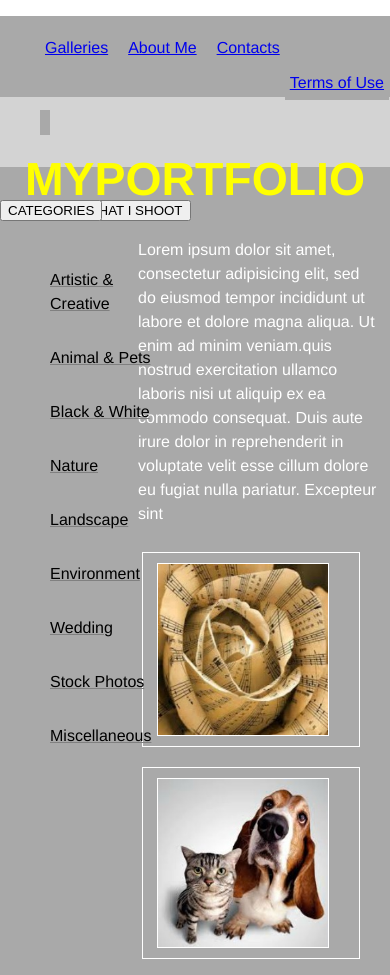
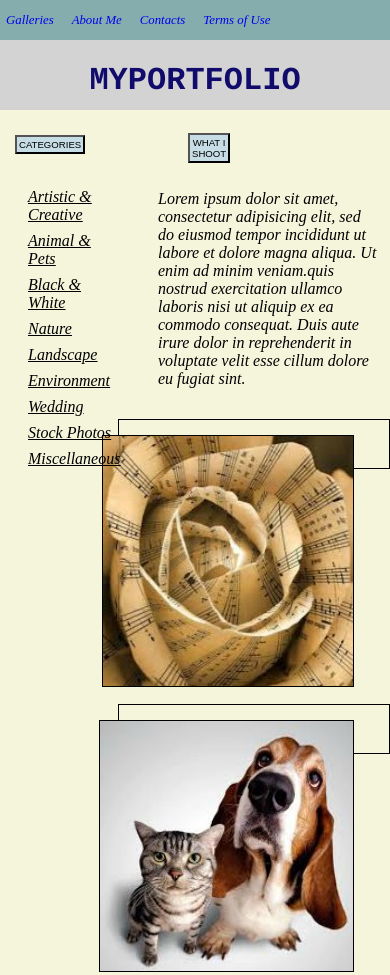
Before and after one commit to Anithasrini/Myportfolio, a plain HTML site: page index.html in a window 390 px wide. Shown: the top 975 px of the page. Drawn offline with Linux system fonts and the light colour scheme.

```diff
--- a/index.html
+++ b/index.html
@@ -1,7 +1,7 @@
 <!DOCTYPE html>
 <html>
   <head>
-    <meta charset="utf-8">
+  <meta name="viewport" content="width=device-width,initial-scale=1">
     <link rel="stylesheet" href="css/application.css" media="screen" title="no title" charset="utf-8">
     <title>Myportfolio</title>
   </head>
@@ -22,7 +22,7 @@
     <div class="main">
       <div class="about">
       <button type="button" name="button">WHAT I SHOOT</button>
-        <p>Lorem ipsum dolor sit amet, consectetur adipisicing elit, sed do eiusmod tempor incididunt ut labore et dolore magna aliqua. Ut enim ad minim veniam.quis nostrud exercitation ullamco laboris nisi ut aliquip ex ea commodo consequat. Duis aute irure dolor in reprehenderit in voluptate velit esse cillum dolore eu fugiat nulla pariatur. Excepteur sint</p>
+        <p>Lorem ipsum dolor sit amet, consectetur adipisicing elit, sed do eiusmod tempor incididunt ut labore et dolore magna aliqua. Ut enim ad minim veniam.quis nostrud exercitation ullamco laboris nisi ut aliquip ex ea commodo consequat. Duis aute irure dolor in reprehenderit in voluptate velit esse cillum dolore eu fugiat sint.</p>
       </div>
 
       <div class="images-list">
@@ -35,7 +35,7 @@
             <li><img src="img/pic6.png" alt="pic-6"/></li>
             <li><img src="img/pic7.png" alt="pic-7"/></li>
             <li><img src="img/pic8.png" alt="pic-8"/></li>
-            <li><img src="img/pic9.png" alt="pic-9"/></li>
+            <!-- <li><img src="img/pic9.png" alt="pic-9"/></li> -->
         </ul>
         </div>
        </div>
--- a/scss/base/_base.scss
+++ b/scss/base/_base.scss
@@ -2,47 +2,52 @@
   box-sizing: border-box;
 }
 
+.container {
+  max-width: 100%;
+  position: relative;
+}
+
 body {
-  max-width: 100%;
-  color: grey;
+  background-color: $color-base;
   margin: 0;
-  font: 1em/1.5 "Helvetica Neue", Helvetica, Arial, sans-serif;
+  font: .6em/ $stack-sans-serif;
  }
 
-h1 {
-  font: 'Abolition Regular', Helvetica, Arial, sans-serif;
-}
 .nav-bar {
-      height: 50px;
-      width: 100%;
-      background-color: darkgrey;
-      margin-top: 0;
+      height: 40px;
+      max-width: 100%;
+      background-color: $color-nav;
+      margin: 0;
     }
-.nav-bar{
+.nav-bar {
     ul {
-      list-style: none;
-      width: 100%;
-      text-decoration: none;
+      margin: 0;
+      display: inline;
     }
     li {
-      padding: 5px;
-      padding-top: 20px;
+      max-width: 70%;
+      padding: 0;
+      padding-top: 10px;
       list-style: none;
-      float: left;
+      @extend %left;
       display: inline;
-      margin-top: 0;
-      margin-bottom: 10px;
-      background-color: darkgrey;
+      background-color:$color-nav;
+      color: $color-text;
+      margin-left: 6px;
+      margin-right: 3px;
+    }
+    a {
       text-decoration: none;
-      color: black;
-  }
+      font-style: italic;
+      font-size: .8em;
+    }
 }
   .nav-bar a {
     &:visited {
-    color: lightblue;
+    color: $color-text;
     }
     &:hover {
-    color: rgba(255, 169, 73, 0.5);
+    color: #e60073;
     }
     &:active {
     color: lightcoral;
--- a/scss/base/_index.scss
+++ b/scss/base/_index.scss
@@ -1,3 +1,3 @@
 //Base Imports
-
+@import 'variables';
 @import 'base';
--- /dev/null
+++ b/scss/base/_variables.scss
@@ -0,0 +1,28 @@
+// Descriptive color variables
+
+
+$white            : #fff;
+$black            : #000;
+$Beige          : #F5F5DC;
+$Acapulco         : #7CB0A1;
+$Botticelli       : #C7DDE5;
+$nav-bar         :  #85adad;
+$Arapawa          :#110C6C;
+// Functional color variable
+
+$color-text    : $black;
+$color-nav     : $nav-bar;
+$button-color  : $Botticelli;
+$color-base    :  $Beige;
+$color-header   : $Acapulco;
+$color-heading : $Arapawa;
+
+
+//Font-stack
+
+$stack-sans-serif : Helvetica, Arial, sans-serif;
+$stack-courier : Courier, $stack-sans-serif ;
+
+//media queries breakpoints
+// $brk-narrow  : '(max-width: 768px)';
+// $brk-narrow  : '(max-width: 1024px)';
--- a/scss/components/_buttons.scss
+++ b/scss/components/_buttons.scss
@@ -1,15 +1,12 @@
+.sidebar button {
+  @extend %button;
+  margin-left: 15px;
+  margin: 25px 0 10px 15px;
+}
 
- button {
-    .sidebar{
-        background-color: lightblue;
-        margin-left: 20px;
-        margin: 50px 0 10px 40px;
-        border: 1px solid black;
-    }
-    .about {
-        background-color: lightblue;
-        margin: 50px 680px 20px -180px;
-        border: 1px solid black;
-        float: right;
-    }
+.about button {
+  @extend %right;
+  @extend %button;
+  position: absolute;
+  margin: 23px 310px 20px 110px;
 }
--- a/scss/layout/_columns.scss
+++ b/scss/layout/_columns.scss
@@ -1,65 +1,75 @@
 .sidebar {
-  float: left;
+  @extend %left;
   max-width: 20%;
+  height: 100%;
+  position: relative;
 }
-// .sidebar button {
-//   background-color: lightblue;
-//   margin-left: 20px;
-//   margin: 50px 0 10px 50px;
-//   border: 1px solid black;
-//
-//
+
 .sidebar {
     li {
       list-style: none;
-      color: black;
-      text-decoration: none;
-      margin-left: 10px;
-      margin-top: 30px;
+      color: $color-text;
+      text-decoration: underline;
+      margin-left: -12px;
+      margin-top: 8px;
+      // margin-bottom: 40px;
+      font-style: oblique;
     }
     ul {
-       float: left;
+       @extend %left;
        display: block;
        text-decoration: underline;
     }
 }
 .main {
-  float: right;
+  @extend %right;
   max-width: 80%;
-  height: auto;
+  height: 100%;
+  // position: relative;
 
 }
-// .about button {
-//   background-color: lightblue;
-//   margin: 50px 680px 20px -190px;
-//   border: 1px solid black;
-//   float: right;
-//
-//
-//
+
 .about p {
-  float: right;
+  @extend %right;
   margin-right: 10px;
-  margin-left: 60px;
-  top: 150px;
-  color: white;
+  margin-left: 80px;
+  margin-top: 80px;
+  color: $color-text;
+  font-style: oblique;
 }
-//
-// .sidebar ul {
-//     float: left;
-//     display: block;
-//     text-decoration: underline;
-//   }
+ .about::after {
+   content: "";
+  float: right;;
+ }
+ // .images-list li:nth-child(even) {
+ //  @extend %right;
+ //  margin-right: -105px;
+ //  margin-top: -153px;
+ //  padding-top: 15px;
+ //  margin-left: 0;
+ // }
+  .images-list li, .images-list img {
+    max-width: 100%;
+    @extend %right;
+    @extend %border;
+    margin-top: 15px;
+    list-style: none;
+    margin-left: -40px;
+    height: 50px;
+     margin-bottom: 220px;
+    // display: inline-block;
+     position: relative;
+    float: right;
+}
 
-  .images-list li, .images-list img {
-    max-width: 80%;
-    float: right;
-    display: inline;
-    border: 1px solid white;
-    margin: 10px;
-    list-style: none;
-    margin-right: 30px;
-    height: auto;
+.images-list img {
 
+  max-width: 100%;
+  margin-left: 25px;
+  margin-right: 35px;
+   height: auto;
+  //  margin-bottom: 20px;
+  // display: inline;
+}
 
-  }
+//media queries
--- a/scss/layout/_containers.scss
+++ /dev/null
@@ -1,5 +0,0 @@
-
-.container {
-  max-width: 100%;
-  background-color: darkgrey;
-}
--- /dev/null
+++ b/scss/layout/_extends.scss
@@ -0,0 +1,21 @@
+//floatleft
+
+%left {
+  float: left;
+}
+ %right {
+   float: right;
+ }
+%border {
+  border: 1px solid $color-text;
+ }
+// %border-img {
+//   border: 1px solid $color-text;
+// }
+%button {
+  background-color: $button-color;
+  padding: 2px;
+  font-size: .6em;
+  // @extend %border-img;
+font-family: fantasy;
+}
--- a/scss/layout/_footer.scss
+++ b/scss/layout/_footer.scss
@@ -1,6 +1,7 @@
 .footer p {
   text-align: center;
   margin-bottom: 15px;
-  color: black;
+  color: $color-text;
   clear: both;
+  font-size: .8em;
  }
--- a/scss/layout/_header.scss
+++ b/scss/layout/_header.scss
@@ -1,9 +1,12 @@
 .heading h1 {
-  font: Helvetica,Arial,sans-serif;
-  font-size: 2.9rem;
-  color: yellow;
+  font-family: $stack-courier;
+  font-size: 2rem;
+  color: $color-heading;
   height: 70px;
   text-align: center;
-  padding-top: 10px;
+  padding-top: 22px;
+  padding-bottom: 25px;
   background-color: lightgrey;
+  margin: 0;
+  // margin-top: 15px;
 }
--- a/scss/layout/_index.scss
+++ b/scss/layout/_index.scss
@@ -1,5 +1,5 @@
 //Layout Imports
 @import 'columns';
-@import 'containers';
 @import 'footer';
 @import 'header';
+@import 'extends';
```
Also changed, not shown: scss/_styles.scss (+55 -0 lines), css/application.css, 1 other file.
